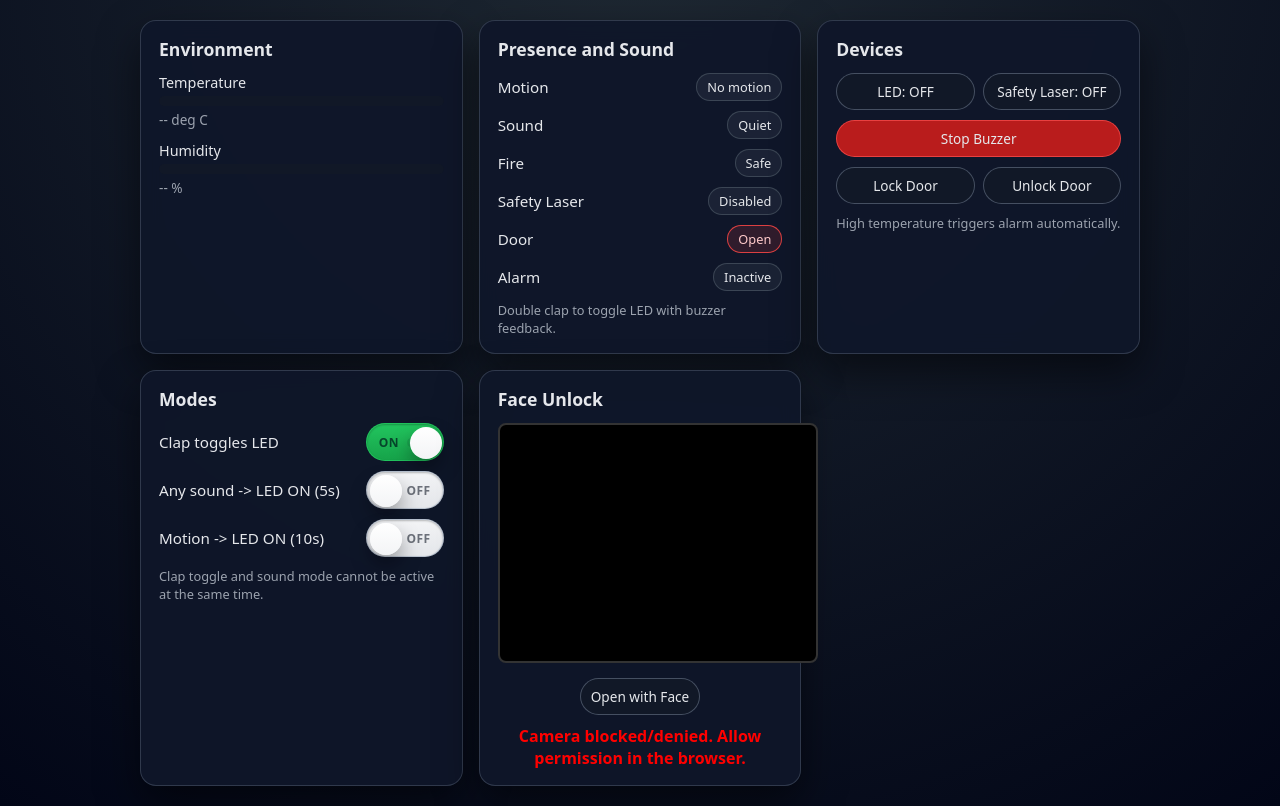
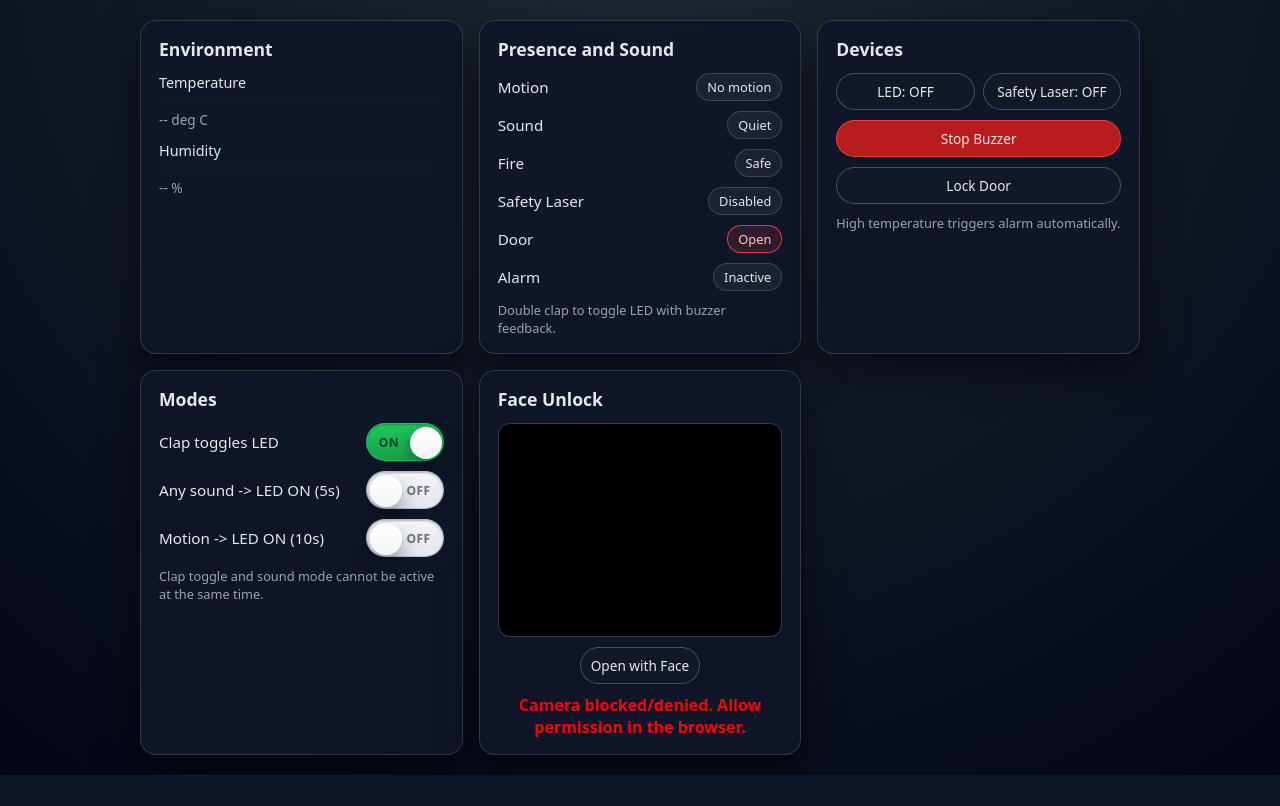
Before and after one commit to Marwan-Ghazal/SmartHomeAutomation-RaspberryPi, a Flask app: page / in a window 1280 px wide. Shown: the part 86-892 px from the top of the page. After the commit the page ends 861 px from the top, so only its background shows below. Run offline with Flask 2, Linux system fonts and the light colour scheme; data that the repository does not hold is empty.

Commit message:
updating gui

```diff
--- a/web/server.py
+++ b/web/server.py
@@ -326,8 +326,7 @@
         if authorized:
             print(f"[WEB] Face authorized: {name}. Unlocking door.")
             _ensure_mqtt_started()
-            # Send OPEN command via MQTT
-            _mqtt_publish_cmd("peripheral/window", {"action": "OPEN"})
+            _mqtt_publish_cmd("peripheral/door_lock", {"action": "UNLOCK"})
             return jsonify({"authorized": True, "name": name})
 
         else:
--- a/web/static/script.js
+++ b/web/static/script.js
@@ -132,7 +132,6 @@
   const btnLaser = document.getElementById("btn-laser");
 
   const btnLockDoor = document.getElementById("btn-lock-door");
-  const btnUnlockDoor = document.getElementById("btn-unlock-door");
 
   const swClap = document.getElementById("sw-clap");
   const swSound = document.getElementById("sw-sound");
@@ -155,15 +154,12 @@
   }
 
   if (btnLockDoor) {
-    btnLockDoor.disabled = !data.door_closed || !!data.door_locked;
-    if (data.door_locked) {
+    btnLockDoor.disabled = !data.door_closed || data.door_locked;
+    if (data.door_closed && !data.door_locked) {
       btnLockDoor.classList.add("btn-active");
     } else {
       btnLockDoor.classList.remove("btn-active");
     }
-  }
-  if (btnUnlockDoor) {
-    btnUnlockDoor.disabled = !data.door_locked;
   }
 
   if (swClap) swClap.checked = !!data.clap_toggle_enabled;
@@ -252,7 +248,6 @@
   const btnLaser = document.getElementById("btn-laser");
   const btnStopBuzzer = document.getElementById("btn-stop-buzzer");
   const btnLockDoor = document.getElementById("btn-lock-door");
-  const btnUnlockDoor = document.getElementById("btn-unlock-door");
 
   const btnFireClose = document.getElementById("btn-fire-close");
   if (btnFireClose) {
@@ -286,13 +281,6 @@
       if (res && res.error === "door_open") {
         alert("Door is open, you can't lock it.");
       }
-      fetchState();
-    });
-  }
-
-  if (btnUnlockDoor) {
-    btnUnlockDoor.addEventListener("click", async () => {
-      await apiPost("/api/unlock_door");
       fetchState();
     });
   }
--- a/web/static/styles.css
+++ b/web/static/styles.css
@@ -167,6 +167,37 @@
   margin-top: 6px;
 }
 
+.face-unlock-container {
+  text-align: center;
+}
+
+.face-video-wrap {
+  width: 100%;
+  max-width: 100%;
+  aspect-ratio: 4 / 3;
+  background: #000;
+  border: 1px solid rgba(148, 163, 184, 0.35);
+  border-radius: 12px;
+  overflow: hidden;
+}
+
+.face-video {
+  display: block;
+  width: 100%;
+  height: 100%;
+  object-fit: cover;
+}
+
+.face-actions {
+  margin-top: 10px;
+}
+
+.face-status {
+  margin-top: 10px;
+  font-weight: bold;
+  color: #888;
+}
+
 .toggle {
   display: inline-flex;
   align-items: center;
--- a/web/templates/dashboard.html
+++ b/web/templates/dashboard.html
@@ -78,7 +78,6 @@
       </div>
       <div class="button-row">
         <button id="btn-lock-door" class="btn">Lock Door</button>
-        <button id="btn-unlock-door" class="btn">Unlock Door</button>
       </div>
       <p class="hint">High temperature triggers alarm automatically.</p>
     </section>
@@ -124,14 +123,16 @@
     <!-- Face Unlock -->
     <section class="card">
       <h2>Face Unlock</h2>
-      <div class="face-unlock-container" style="text-align: center;">
-        <video id="video-feed" width="320" height="240" autoplay style="border: 2px solid #333; border-radius: 8px; background: #000;"></video>
+      <div class="face-unlock-container">
+        <div class="face-video-wrap">
+          <video id="video-feed" class="face-video" autoplay playsinline></video>
+        </div>
         <canvas id="capture-canvas" width="320" height="240" style="display: none;"></canvas>
 
-        <div style="margin-top: 10px;">
+        <div class="face-actions">
           <button id="btn-face-unlock" class="btn">Open with Face</button>
         </div>
-        <p id="face-status" style="margin-top: 10px; font-weight: bold; color: #888;">Ready</p>
+        <p id="face-status" class="face-status">Ready</p>
       </div>
     </section>
   </main>
```
